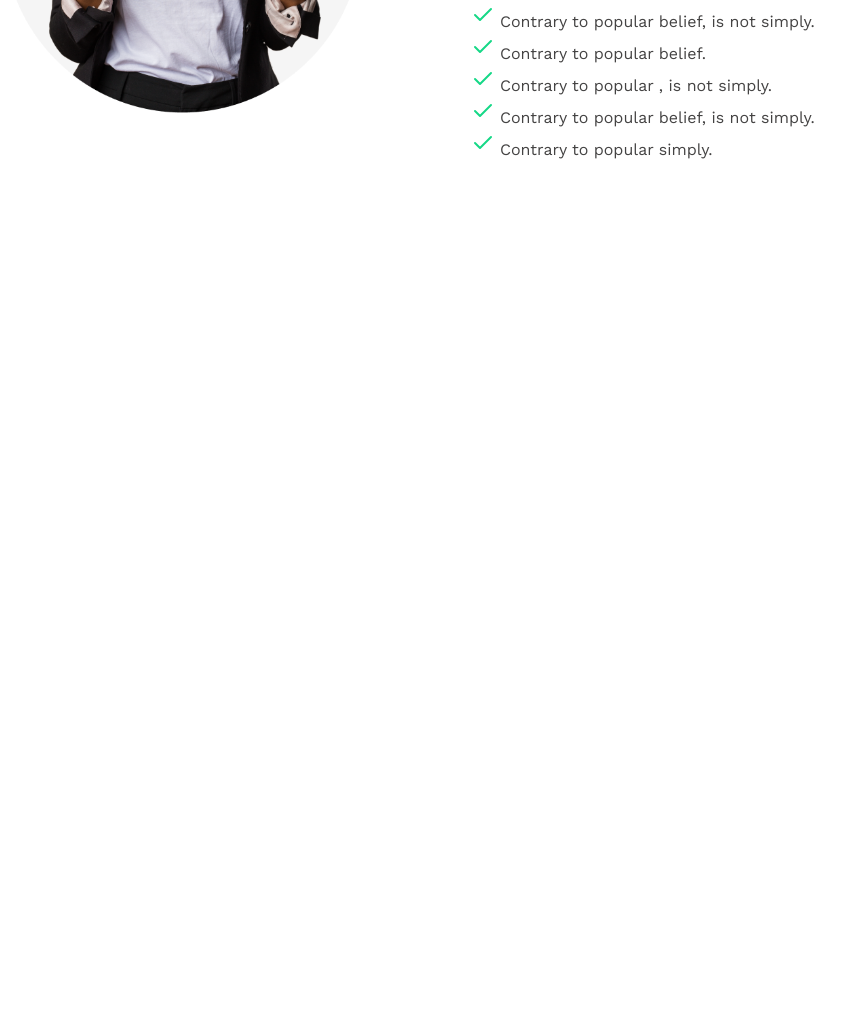
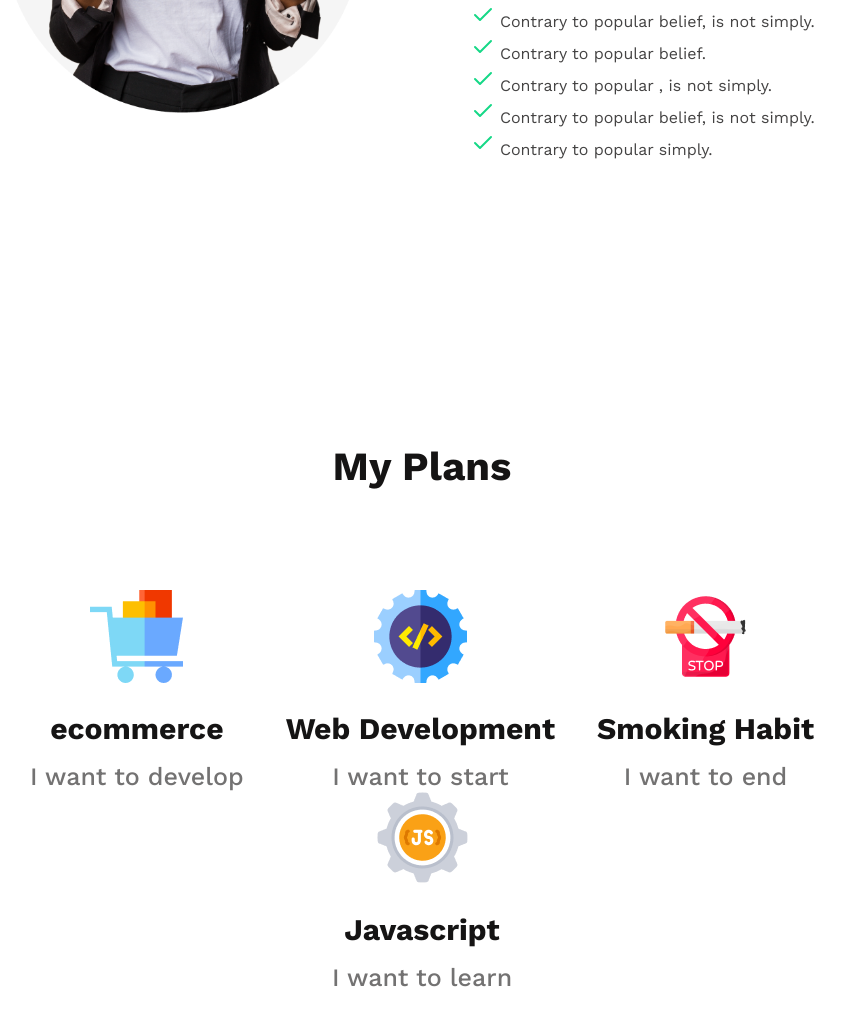
Before and after one commit to salman-farcy/practice-project-two, a plain HTML site: page index.html in a window 1280 px wide. Shown: the part 1365-2390 px from the top of the page, without its empty margins (218-1063 px from the left). Before the commit the page ends 1668 px from the top, so only its background shows below. Drawn offline with nearby package versions, Linux system fonts and the light colour scheme.

Commit message:
my plans section

```diff
--- a/index.html
+++ b/index.html
@@ -54,7 +54,38 @@
      </section>
      <!--  previous-year end-->
 
+     <!-- My Plans start -->
+     <section class="my-plans">
+          <div class="container">
+               <h2 class="my-plans-headline">My Plans</h2>
+               <div class="my-all-plans">
+                    <div class="plans">
+                         <img src="imagesh/icons/ecom.png" alt="">
+                         <h3 class="plans-title">ecommerce</h3>
+                         <p class="plans-des">I want to develop</p>
+                    </div>
 
+                    <div class="plans">
+                         <img src="imagesh/icons/web.png" alt="">
+                         <h3 class="plans-title">Web Development</h3>
+                         <p class="plans-des">I want to start</p>
+                    </div>
+
+                    <div class="plans">
+                         <img src="imagesh/icons/smoke.png" alt="">
+                         <h3 class="plans-title">Smoking Habit</h3>
+                         <p class="plans-des">I want to end</p>
+                    </div>
+
+                    <div class="plans">
+                         <img src="imagesh/icons/js.png" alt="">
+                         <h3 class="plans-title">Javascript</h3>
+                         <p class="plans-des">I want to learn</p>
+                    </div>
+               </div>
+          </div>
+     </section>
+     <!-- My Plans end -->
 
 </body>
 </html>
--- a/style.css
+++ b/style.css
@@ -103,3 +103,37 @@ section{
     margin-top: 150px;
 }
 /* previous end */
+
+
+/* My Plans start  */
+.my-plans .my-plans-headline{
+    text-align: center;
+    color:  #151414;
+    font-family: "Work Sans";
+    font-size: 40px;
+    font-weight: 700;
+    padding-bottom: 100px;
+}
+.my-plans .my-all-plans{
+    display:flex;
+    align-items: center;
+    justify-content: space-evenly;
+    flex-wrap: wrap;
+}
+.my-plans .plans{
+    text-align: center;
+}
+.plans .plans-title{
+    color: #151414;
+    font-family: "Work Sans";
+    font-size: 30px;
+    font-weight: 700;
+    padding: 24px 0 16px 0;
+}
+.plans .plans-des{
+    color: #737272;
+    font-family: "Work Sans";
+    font-size: 25px;
+    font-weight: 500;
+}
+/* My Plans end */
```
